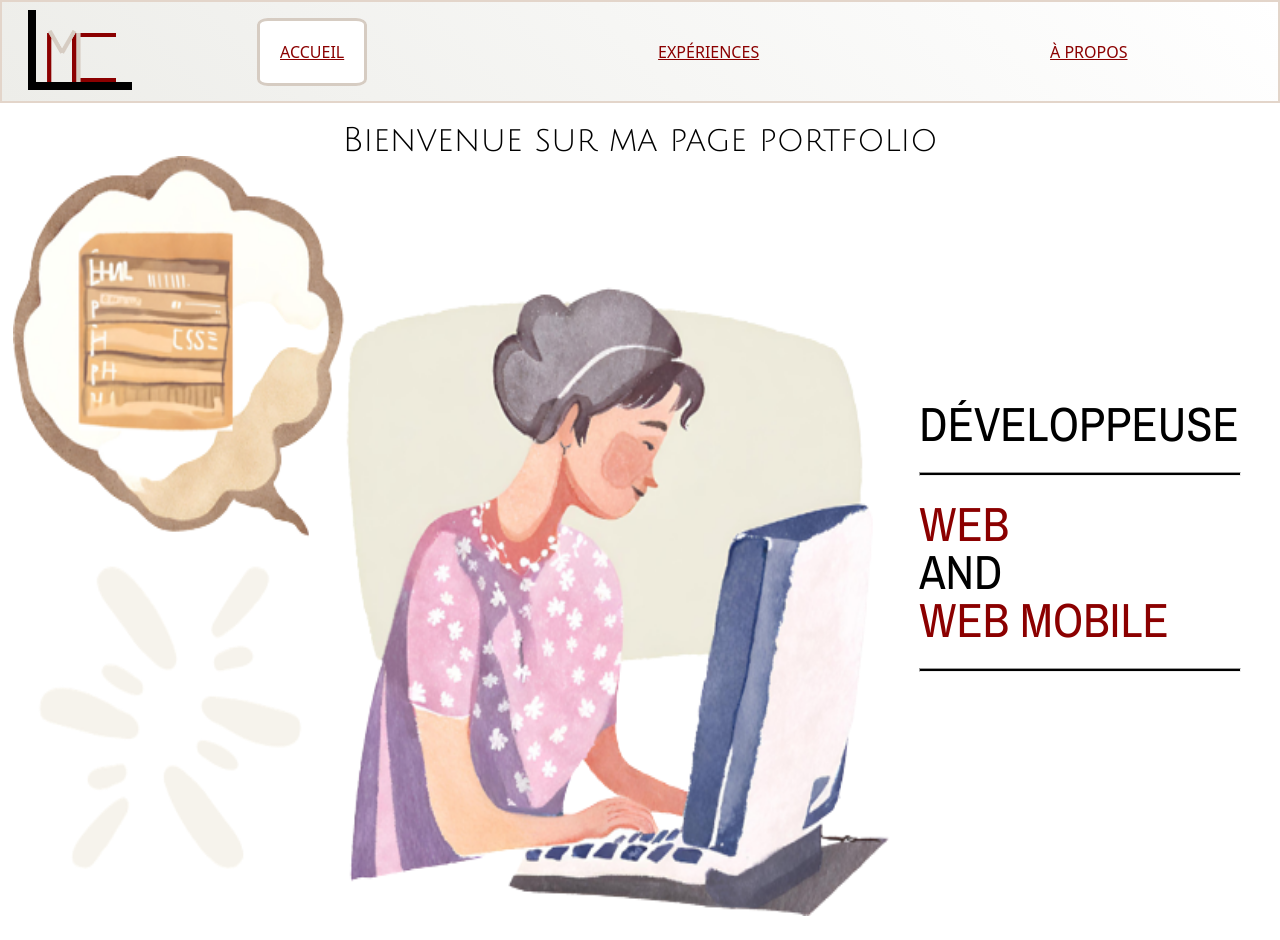
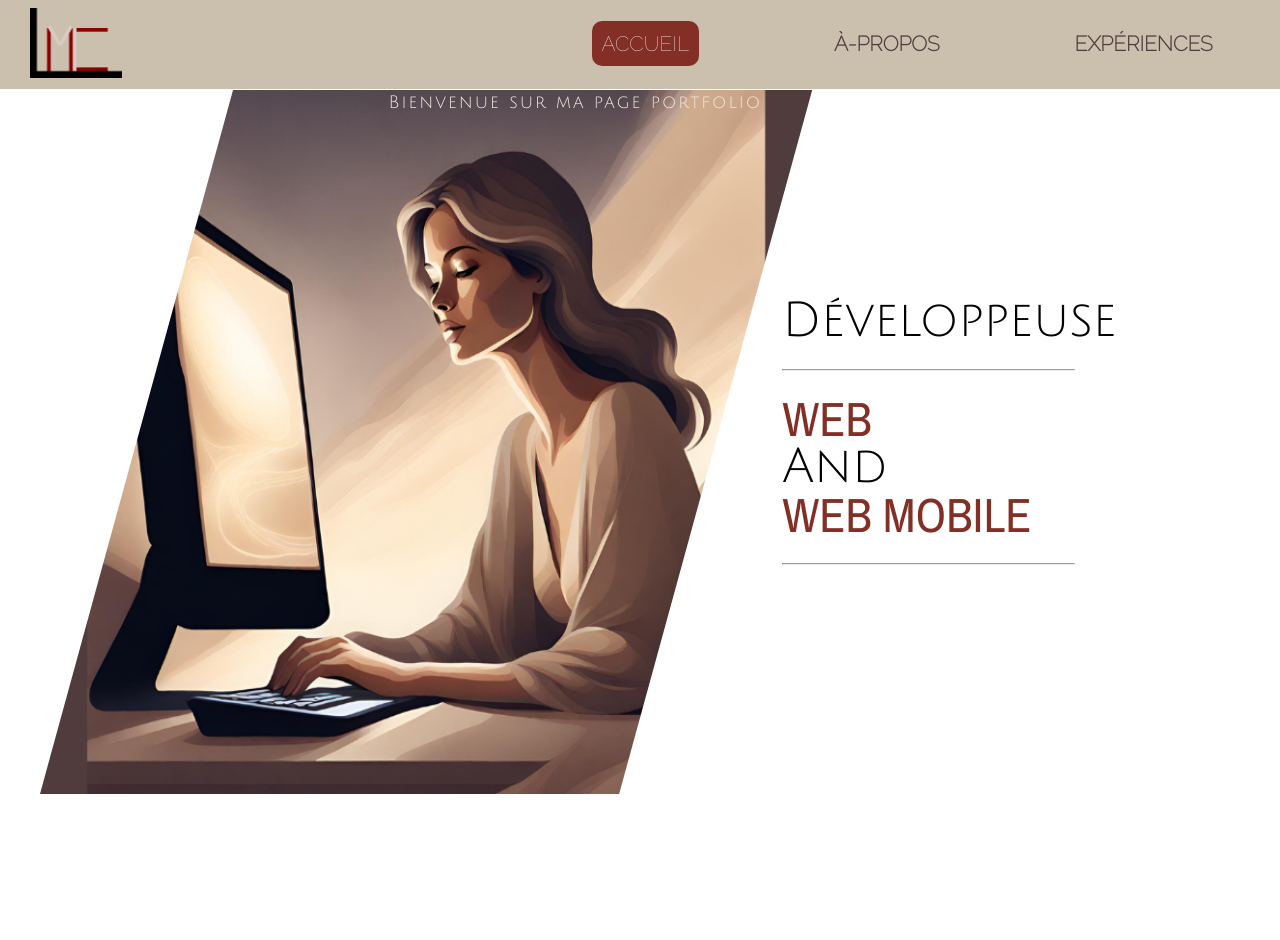
Before and after one commit to MarieCharlotte62/portfolio, a PHP site: page / in a window 1280 px wide. After the commit the page ends 794 px from the top, so only its background shows below. Run offline with PHP 8.4, Linux system fonts and the light colour scheme.

Commit message:
MAJ page accueil

```diff
--- a/index.html
+++ b/index.html
@@ -1,73 +1,56 @@
 <!DOCTYPE html>
-<html lang="fr">
-
+<html lang="en">
 <head>
     <meta charset="UTF-8">
     <meta name="viewport" content="width=device-width, initial-scale=1.0">
+    <title>Mon portfolio</title>
     <link rel="stylesheet" href="style.css">
     <link rel="stylesheet" href="https://cdnjs.cloudflare.com/ajax/libs/font-awesome/6.4.2/css/all.min.css">
-    <title>MarieCharlotte | accueil</title>
     <link rel="preconnect" href="https://fonts.googleapis.com">
     <link rel="preconnect" href="https://fonts.gstatic.com" crossorigin>
     <link href="https://fonts.googleapis.com/css2?family=Julius+Sans+One&display=swap" rel="stylesheet">
     <link rel="preconnect" href="https://fonts.googleapis.com">
     <link rel="preconnect" href="https://fonts.gstatic.com" crossorigin>
-    <link href="https://fonts.googleapis.com/css2?family=Archivo+Narrow&family=Julius+Sans+One&display=swap" rel="stylesheet">
-    <script>
-        function openMenu() {
-            let nav = document.querySelector("nav")
-            nav.classList.toggle("open")
-        }
-    </script>
+    <link href="https://fonts.googleapis.com/css2?family=Archivo+Narrow&family=Julius+Sans+One&family=Raleway:wght@100&display=swap" rel="stylesheet">
+    <script type="text/Javascript" src="index.js"></script>
 </head>
 
 <body>
 
-</body>
+    <header>
 
-<div id="container">
-    <!-- le header qui contient notre entête de site (logo, nav etc) -->
-    <header>
-        <nav>
-            <div id="logo"><img src="logo.png"></div>
-            <i onclick="openMenu()" class="fa-solid fa-bars"></i>
-            <ul class="liste">
-                <li>
-                    <a href="http://127.0.0.1:5500/index.html"><span class="Accueil">Accueil</span></a>
-                </li>
-                <li>
-                    <a href="http://127.0.0.1:5500/experiences.html"> Expériences</a>
-                </li>
-                <li>
-                    <a href="http://127.0.0.1:5500/a-propos.html">À propos</a>
-                </li>
-            </ul>
-        </nav>
+        <div class="navigation">
+
+                <div class="logo">
+                    <img src="img/logo.png" alt="mon logo">
+                </div>
+
+                <input type="checkbox" id="sommaire">
+                <label for="sommaire"><i class="fa-solid fa-bars" style="color: #832f25;"></i></label>
+
+                <nav>
+                    <ul>
+                        <li class="lien-accueil"><a href="http://127.0.0.1:5500/index.html">Accueil</a></li>
+                        <li class="lien-a-propos"><a href="#">À-propos</a></li>
+                        <li class="lien-experiences"><a href="#">Expériences</a></li>
+                    </ul>
+                </nav>
+        </div>
+
     </header>
 
     <main>
-
-        <section class="page-accueil">
-
-            <h2 class="message-bienvenue">Bienvenue sur ma page portfolio</h2>
-            <div class="metier">
-
-                <img src="pageaccueil2.png" alt="image développeuse web">
-
-                <div class="texte-metier">
-                    <h1>Développeuse</h1>
-                    <hr>
-                    <h2 class="couleur-web">Web</h2>
-                    <h2>And</h2>
-                    <h2 class="couleur-web">Web Mobile</h2>
-                    <hr>
-                </div>
-
+        <div class="page-accueil">
+            <div class="image-accueil">
+                <img src="img/accueil.png" alt="développeuse web">
+                <h2 class="message-bienvenue">Bienvenue sur ma page portfolio</h2>
             </div>
 
-        </section>
+            <div class="metier">
+            <h1>Développeuse<hr><span>Web </span>And <span>Web Mobile</span><hr></h1>
+            </div>
+        </div>
+    </main>
 
-    </main>
-</div>
-
+</body>
 </html>
--- a/style.css
+++ b/style.css
@@ -1,4 +1,3 @@
-
 /* reset css */
 /* http://meyerweb.com/eric/tools/css/reset/
    v2.0 | 20110126
@@ -136,183 +135,180 @@
     border-spacing: 0;
 }
 
-/* mon commentaire */
-header {
-    border-style: solid;
-    border-width: 2px;
-    border-color: rgb(227, 213, 202);
-    padding: 5px;
+/* début de CSS */
+
+body {
+    display: grid;
+    grid-template-rows: 1fr 8fr;
+    height: 100vh;
 }
 
-/* appel par id */
-div#container {
-    display: grid;
-    min-height: 100vh;
-    grid-template-rows: 1fr 8fr;
-
+header {
+    background-color: #CAC0AD;
+}
+.navigation {
+    display: flex;
+    align-items: center;
+    justify-content: space-between;
+    height: 100%;
 }
 
-/* appel par nom de balise */
-header>nav {
+.navigation .logo {
+    width: 40%;
+    margin-left: 20px;
+}
+
+.navigation .logo img {
+    height: 70px;
+    margin-left: 10px;
+}
+
+#sommaire, label {
+    display: none;
+}
+
+.navigation nav {
+    width: 60%;
+}
+
+.navigation nav ul {
+    display: flex;
+    justify-content: space-around;
+    align-items: center;
+}
+
+.navigation nav ul li {
+    font-family: 'Raleway', sans-serif;
+    text-transform: uppercase;
+    color: #503B3D;
+    font-size: 1.3rem;
+    font-weight: bold;
+}
+
+.navigation nav ul li a {
+    text-decoration: none;
+    color: #503B3D;
+}
+
+.navigation nav ul .lien-accueil a {
+    background-color: #832F25;
+    color: white;
+    font-weight: 100;
+    padding: 10px;
+    border-radius: 10px;
+}
+
+main {
+    z-index: -10;
+}
+
+main .page-accueil {
     display: flex;
     justify-content: space-between;
     align-items: center;
-    height: 100%;
+    margin: 0 40px;
 }
 
-/* appel par classe */
-header>nav>ul.liste {
-    flex-grow: 1;
-    display: flex;
-    justify-content: space-around;
-    font-family: system-ui;
-    text-transform: uppercase;
-
+main .page-accueil .image-accueil {
+    position: relative;
+    padding: 1px 0;
 }
 
-header>nav>i.fa-bars {
-    display: none;
+main .page-accueil .image-accueil img {
+    height: 88vh;
+    width: 100%;
+    clip-path: polygon(25% 0%, 100% 0%, 75% 100%, 0% 100%);
 }
 
-/* adaptation du site web en fonction de l'écran. Ici ont met des conditions pour des largeurs d'écran inférieur à 768px */
-
-/* media query */
-@media screen and (max-width:768px) {
-
-    /* On fait disparaître la liste qui se trouve en en-tête si la largeur de l'écran est < 768px */
-
-    header>nav>ul.liste {
-        display: none;
+main .page-accueil .image-accueil .message-bienvenue {
+    font-family: 'Julius Sans One', sans-serif;
+    font-size: 1.1rem;
+    color: #F5EBE0;
+    letter-spacing: 2px;
+    position: absolute;
+    top: 5px;
+    right: 50px;
+    text-align: right;
+    margin-left: 140px;
 }
 
-    /* on fait apparaître l'icone bars si largeur < 768px  */
-
-    header>nav>i.fa-bars {
-        display: block;
+main .page-accueil .metier {
+    width: 40%;
+    font-size: 3rem;
+    font-family: 'Julius Sans One', sans-serif;
+    transform: translateX(-30px);
 }
 
-    /* on dispose le logo, l'icone et la liste et change le fond de l'arrière plan si largeur < 768px */
-
-    header>nav.open {
-        position: fixed;
-        width: 100%;
-        flex-direction: column;
-        background: rgb(237, 237, 233);
-        top: 0;
-        left: 0;
-
+main .page-accueil .metier hr {
+    margin-right: 135px;
 }
 
-    /* on dispose la liste en colonne et change le fond de l'arrière plan si largeur < 768px */
-
-    header>nav.open>ul.liste {
-        flex-direction: column;
-        justify-content: space-around;
+main .page-accueil .metier span {
     display: block;
-        display: flex;
+    color: #832F25;
+    font-family: 'Archivo Narrow', sans-serif;
+    text-transform: uppercase;
 }
 
+@media screen and (max-width:780px) {
+
+.navigation {
+    position: relative;
 }
 
-/* défilement de la page web */
-
-* {
-    scroll-behavior: smooth;
+.navigation nav ul {
+    position: fixed;
+    display: flex;
+    flex-direction: column;
+    justify-content: space-evenly;
+    left: -100%;
+    height: 100%;
+    width: 100%;
+    transition: 1s;
+    top: 11%;
+    background-color: #F5EBE0;
 }
 
-/* couleur de fond de l'entête et du pied de page */
-
-header {
-    background-image: linear-gradient(45deg, rgb(237, 237, 233), transparent);
+label {
+    display: block;
+    cursor: pointer;
+    position: absolute;
+    right: 10px;
 }
 
-/* taille de mon logo */
-
-div#logo>img {
-    height: 80px;
-    margin-left: 20%;
+label i {
+    font-size: 2em;
 }
 
-/* bordure lorsque l'onglet accueil est ouvert */
-
-.Accueil {
-    border: 3px solid rgb(214, 204, 194);
-    padding: 20px;
-    border-radius: 10%;
-    background: white;
-    display: inline;
+#sommaire:checked ~ nav ul {
+    position: fixed;
+    display: flex;
+    flex-direction: column;
+    justify-content: space-evenly;
+    left: 0;
+    height: 100%;
+    width: 100%;
+    transition: all 1s;
+    top:11%;
+    background-color: #F5EBE0;
 }
 
-/* bordure lorsque l'onglet expérience est ouvert */
+main .page-accueil {
+    display: block;
+    height: 89vh;
+    margin: 0;
+}
 
-.experiences {
-    border: 3px solid rgb(214, 204, 194);
-    padding: 20px;
-    border-radius: 10%;
-    background: white;
-    display: inline;
+main .page-accueil .metier {
+    font-size: 2rem;
+    position: fixed;
+    top: 50%;
+    right: 50px;
+}
+
+main .page-accueil .image-accueil img {
+    clip-path: none;
 }
 
 
-/* bordure lorsque l'onglet à propos est ouvert */
-
-.propos {
-    border: 3px solid rgb(214, 204, 194);
-    padding: 20px;
-    border-radius: 10%;
-    background: white;
-    display: inline;
 }
-
-/* mise en couleur du texte de mon en-tête */
-
-header>nav>ul>li>a {
-    color: darkred;
-}
-
-.page-accueil {
-    border-radius: 10px;
-    grid-template-rows: 5% 95%;
-    display: grid;
-    height: 100vh;
-    margin: 1%;
-}
-
-.message-bienvenue {
-    margin-top: 8px;
-    text-align: center;
-    font-family: 'Julius Sans One', sans-serif;
-    font-size: 2.1rem;
-}
-
-.metier {
-display: flex;
-height: 98vh;
-}
-
-.metier img {
-    width: 70%;
-    max-height: 95vh;
-}
-
-.texte-metier {
-    width: 100%;
-    display: grid;
-    align-items: center;
-    justify-content: center;
-    align-content: center;
-    font-family: 'archivo narrow', sans-serif;
-    font-size: 3rem;
-    text-transform: uppercase;
-}
-
-.texte-metier hr {
-    width: 100%;
-    text-decoration: 10px;
-    height: 2px;
-    background: black;
-}
-
-.texte-metier .couleur-web {
-    color: darkred;
-}
```
Also changed, not shown: a-propos.html (deleted, +0 -54 lines), experiences.html (deleted, +0 -54 lines), AP1.png (deleted), img/accueil.png (added), img/collaboration.png (added), img/image-a-propos.png (added), img/logo.png (renamed from logo.png), img/mon-logo.png (added), img/persévérance.png (added), img/respect.png (added), pageaccueil.png (deleted), pageaccueil2.png (deleted). Lines whose indentation alone changed are shown as unchanged.
